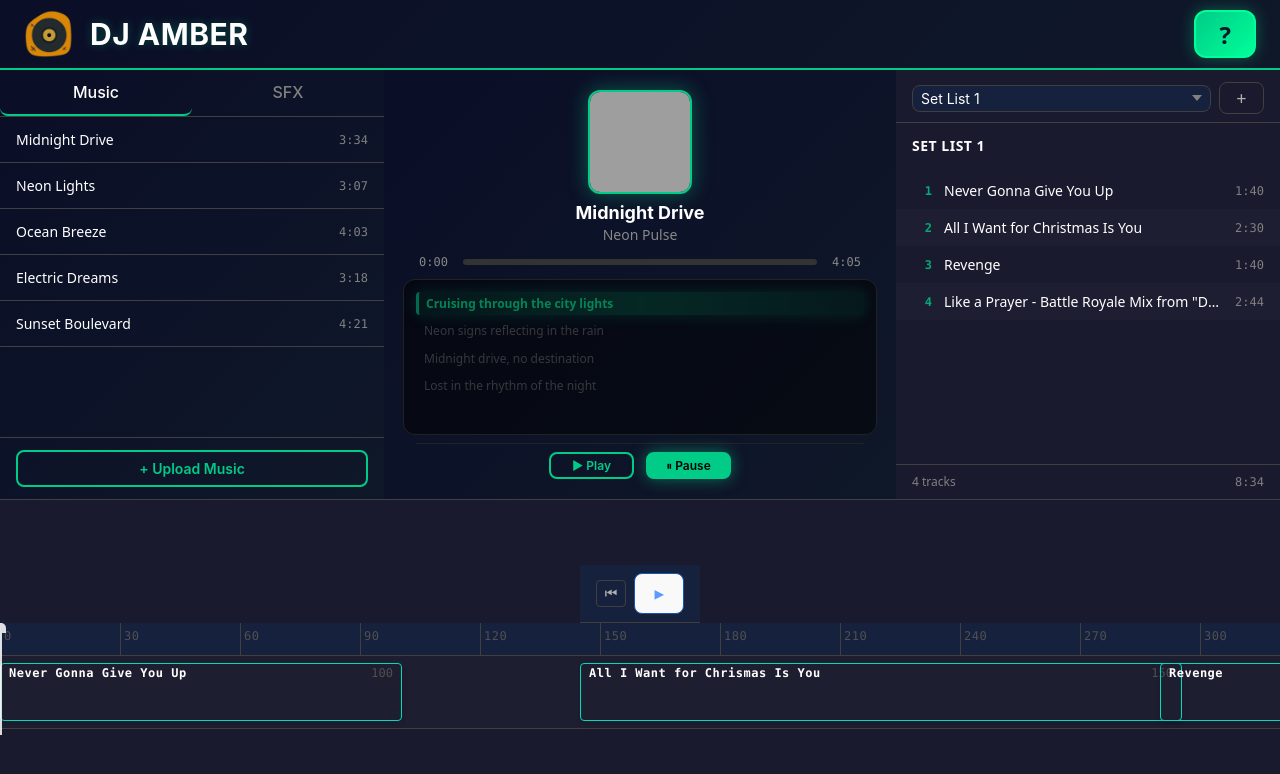
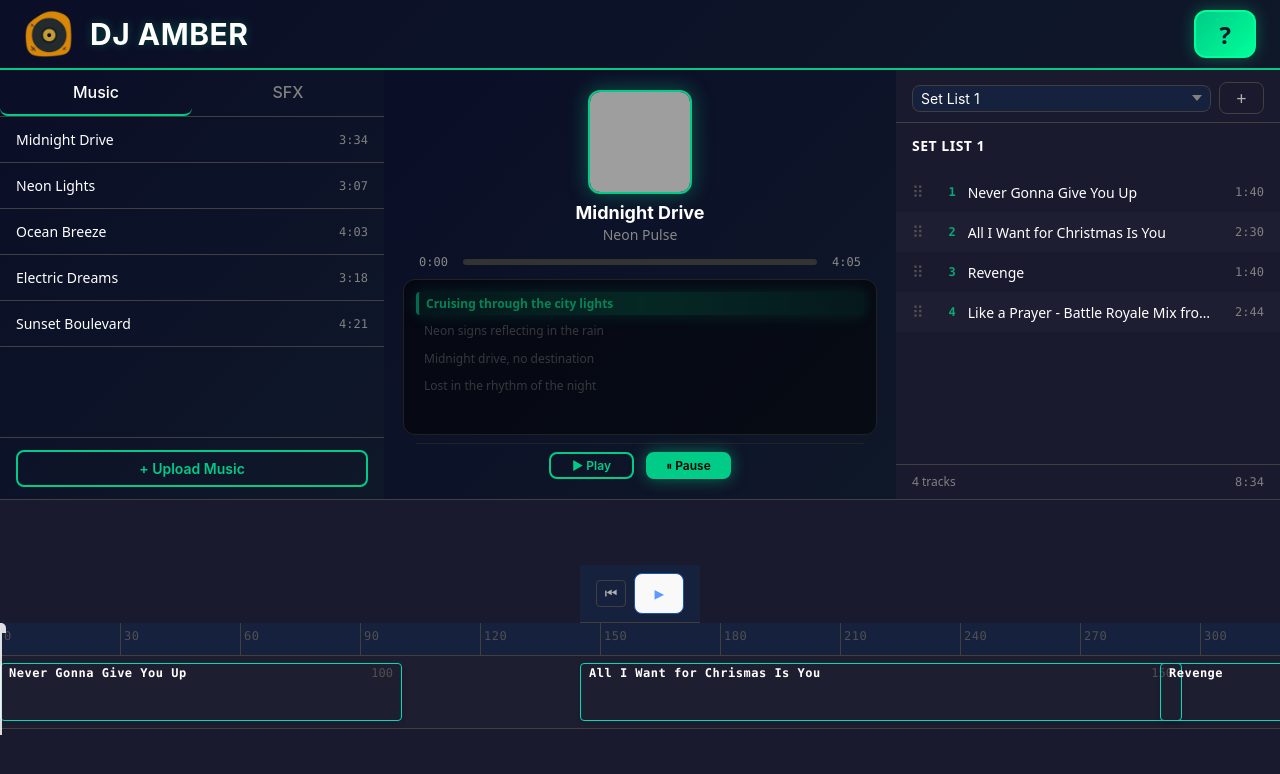
Before and after one commit to hashmapenjoyer/DJ-AMBER, a React (Vite) app: page / in a window 1280 px wide. Shown: the top 774 px of the page. Built offline with nearby package versions, Linux system fonts and the light colour scheme; grey boxes are pictures that could not be loaded.

Commit message:
Add drag-and-drop track reordering

```diff
--- a/src/components/SetList.tsx
+++ b/src/components/SetList.tsx
@@ -26,6 +26,10 @@ export default function SetList({
   const [renameValue, setRenameValue] = useState('');
   const renameInputRef = useRef<HTMLInputElement>(null);
 
+  // Drag-and-drop state
+  const dragIndexRef = useRef<number | null>(null);
+  const [dragOverIndex, setDragOverIndex] = useState<number | null>(null);
+
   const activeSetList = setLists.find((sl) => sl.id === activeSetListId);
   const totalDuration = engine.getTotalDuration();
   const trackCount = playlist.length;
@@ -53,6 +57,30 @@ export default function SetList({
     if (!activeSetList) return;
     const confirmed = window.confirm(`Delete "${activeSetList.name}"? This cannot be undone.`);
     if (confirmed) onDeleteSetList(activeSetListId);
+  };
+
+  // Drag handlers
+  const handleDragStart = (index: number) => {
+    dragIndexRef.current = index;
+  };
+
+  const handleDragOver = (e: React.DragEvent, index: number) => {
+    e.preventDefault();
+    setDragOverIndex(index);
+  };
+
+  const handleDrop = (toIndex: number) => {
+    const fromIndex = dragIndexRef.current;
+    if (fromIndex !== null && fromIndex !== toIndex) {
+      engine.reorderPlaylist(fromIndex, toIndex);
+    }
+    dragIndexRef.current = null;
+    setDragOverIndex(null);
+  };
+
+  const handleDragEnd = () => {
+    dragIndexRef.current = null;
+    setDragOverIndex(null);
   };
 
   return (
@@ -130,7 +158,24 @@ export default function SetList({
         ) : (
           <ul className="setlist-track-list">
             {playlist.map((entry, index) => (
-              <li key={entry.id} className="setlist-track-item">
+              <li
+                key={entry.id}
+                className={[
+                  'setlist-track-item',
+                  dragIndexRef.current === index ? 'setlist-track-item--dragging' : '',
+                  dragOverIndex === index ? 'setlist-track-item--drag-over' : '',
+                ]
+                  .filter(Boolean)
+                  .join(' ')}
+                draggable
+                onDragStart={() => handleDragStart(index)}
+                onDragOver={(e) => handleDragOver(e, index)}
+                onDrop={() => handleDrop(index)}
+                onDragEnd={handleDragEnd}
+              >
+                <span className="setlist-drag-handle" aria-hidden="true">
+                  ⠿
+                </span>
                 <span className="setlist-track-number">{index + 1}</span>
                 <span className="setlist-track-title" title={entry.title}>
                   {entry.title}
--- a/src/styles/setlist.css
+++ b/src/styles/setlist.css
@@ -226,11 +226,37 @@
   gap: var(--space-3);
   padding: var(--space-2) var(--space-4);
   overflow: hidden;
-  transition: background-color var(--transition-fast);
+  cursor: grab;
+  transition:
+    background-color var(--transition-fast),
+    opacity var(--transition-fast);
 }
 
 .setlist-track-item:nth-child(even) {
   background-color: rgba(255, 255, 255, 0.02);
+}
+
+.setlist-track-item--dragging {
+  opacity: 0.4;
+  cursor: grabbing;
+}
+
+.setlist-track-item--drag-over {
+  border-top: 2px solid #00cc88;
+}
+
+/* Drag Handle */
+.setlist-drag-handle {
+  flex-shrink: 0;
+  font-size: var(--fs-base);
+  color: var(--text-disabled);
+  cursor: grab;
+  transition: color var(--transition-fast);
+  user-select: none;
+}
+
+.setlist-track-item:hover .setlist-drag-handle {
+  color: var(--text-tertiary);
 }
 
 .setlist-track-number {
```
